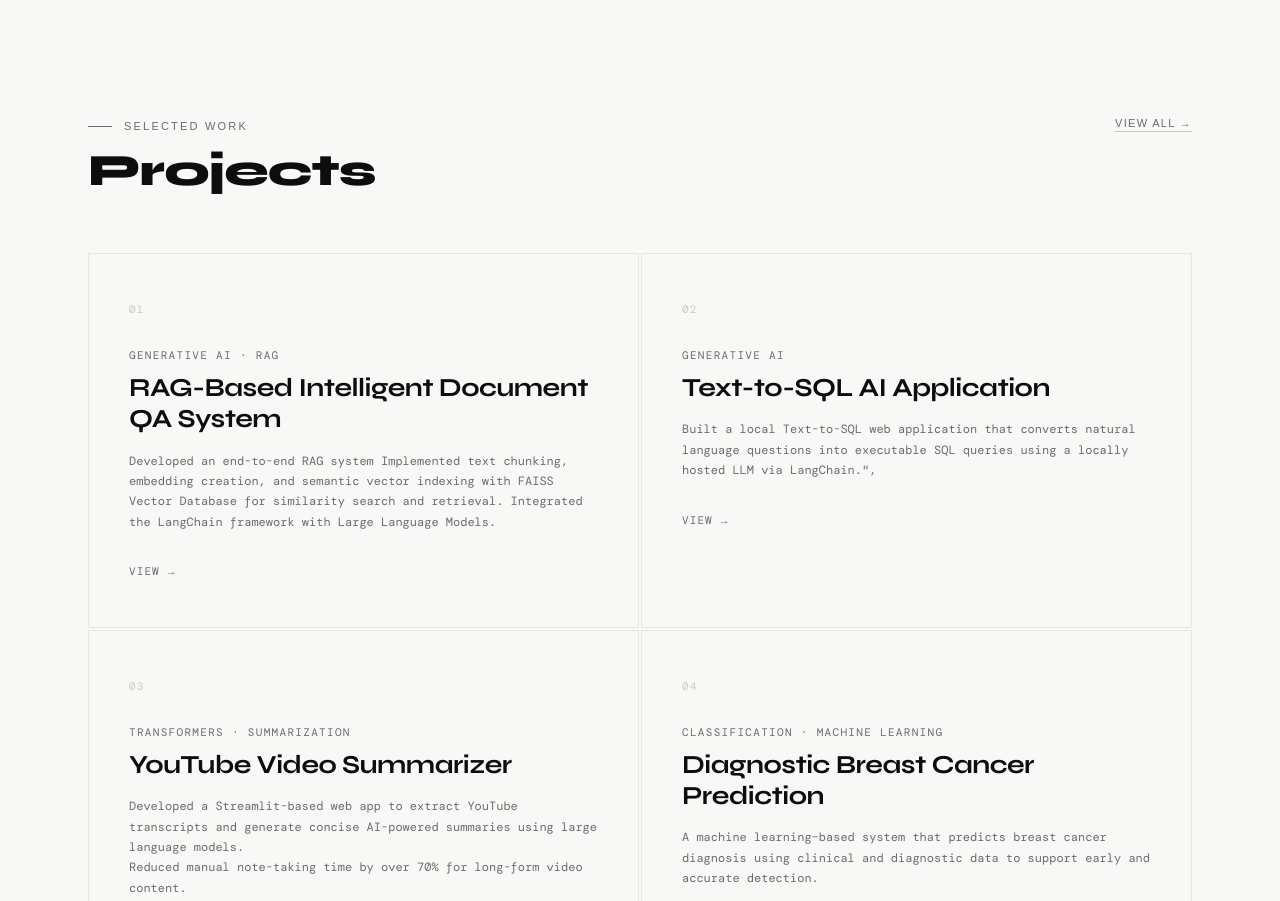
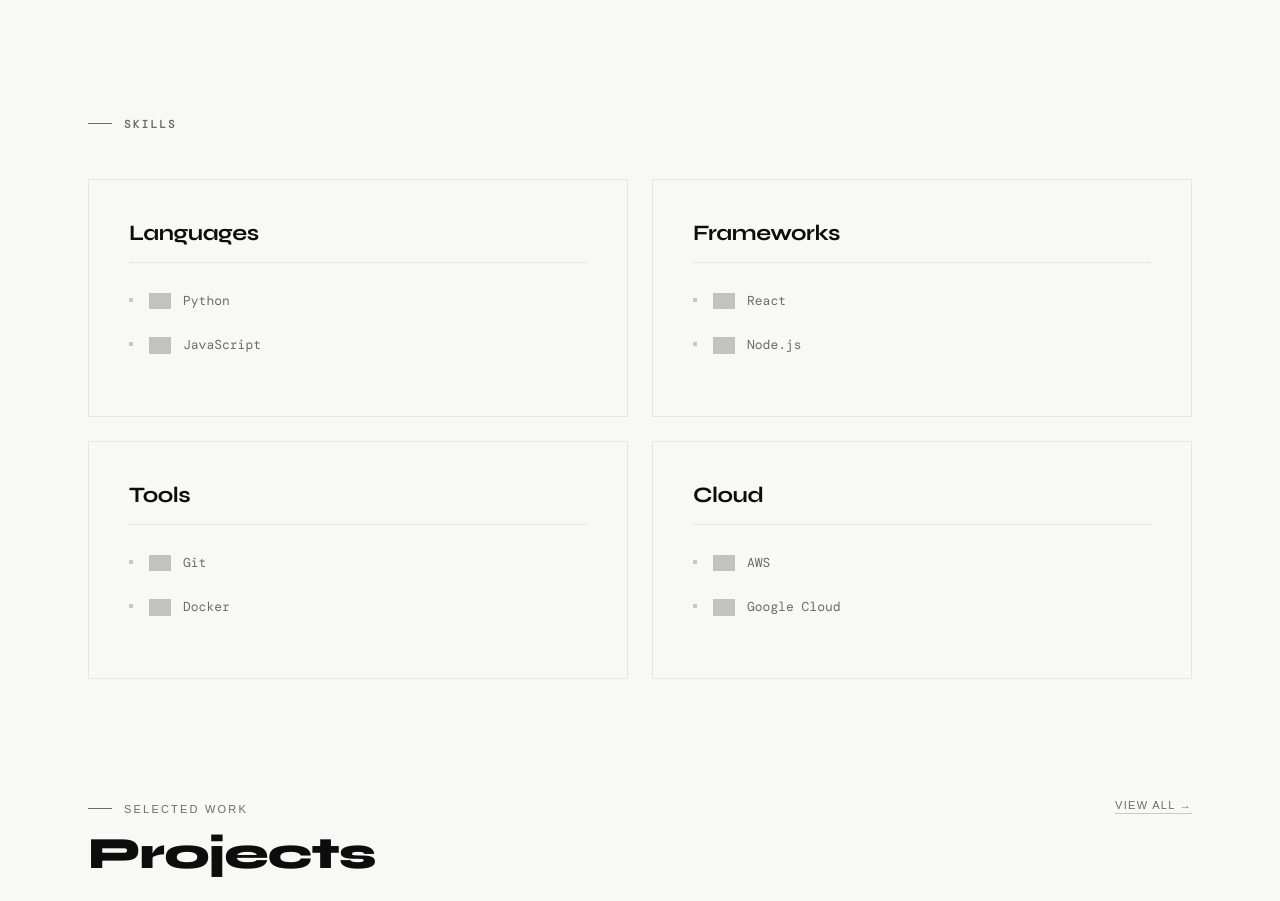
Before and after one commit to haricharnbytes/TensorFolio, a plain HTML site: page index.html in a window 1280 px wide. Shown: the part 1256-2157 px from the top of the page. Drawn offline with nearby package versions, Linux system fonts and the light colour scheme; grey boxes are pictures that could not be loaded; a web font is replaced by a local one.

Commit message:
feat: add skills section

```diff
--- a/index.html
+++ b/index.html
@@ -33,7 +33,7 @@
     <li><a href="#experience">Experience</a></li>
     <li><a href="#contact">Contact</a></li>
   </ul>
-  <button class="nav-toggle" aria-label="Menu">
+
     <span></span>
     <span></span>
   </button>
@@ -53,10 +53,7 @@
       <a href="#about" class="btn-secondary">About me</a>
     </div>
   </div>
-  <div class="scroll-hint">
-    <span>Scroll</span>
-    <div class="scroll-line"></div>
-  </div>
+
 </section>
 
 <!-- ABOUT -->
@@ -80,6 +77,69 @@
   </div>
 </section>
 
+<!-- SKILLS -->
+
+<section id="skills" class="skills-section">
+  <h2 class="skills-heading">SKILLS</h2>
+
+  <div class="skills-grid">
+    <div class="skill-card">
+      <h3 class="skill-category-title">Languages</h3>
+      <ul class="skill-list">
+        <li>
+          <img src="https://cdn.jsdelivr.net/gh/devicons/devicon/icons/python/python-original.svg" alt="Python" class="skill-icon">
+          <span>Python</span>
+        </li>
+        <li>
+          <img src="https://cdn.jsdelivr.net/gh/devicons/devicon/icons/javascript/javascript-original.svg" alt="JavaScript" class="skill-icon">
+          <span>JavaScript</span>
+        </li>
+      </ul>
+    </div>
+
+    <div class="skill-card">
+      <h3 class="skill-category-title">Frameworks</h3>
+      <ul class="skill-list">
+        <li>
+          <img src="https://cdn.jsdelivr.net/gh/devicons/devicon/icons/react/react-original.svg" alt="React" class="skill-icon">
+          <span>React</span>
+        </li>
+        <li>
+          <img src="https://cdn.jsdelivr.net/gh/devicons/devicon/icons/nodejs/nodejs-original.svg" alt="Node.js" class="skill-icon">
+          <span>Node.js</span>
+        </li>
+      </ul>
+    </div>
+
+    <div class="skill-card">
+      <h3 class="skill-category-title">Tools</h3>
+      <ul class="skill-list">
+        <li>
+          <img src="https://cdn.jsdelivr.net/gh/devicons/devicon/icons/git/git-original.svg" alt="Git" class="skill-icon">
+          <span>Git</span>
+        </li>
+        <li>
+          <img src="https://cdn.jsdelivr.net/gh/devicons/devicon/icons/docker/docker-original.svg" alt="Docker" class="skill-icon">
+          <span>Docker</span>
+        </li>
+      </ul>
+    </div>
+
+    <div class="skill-card">
+      <h3 class="skill-category-title">Cloud</h3>
+      <ul class="skill-list">
+        <li>
+          <img src="https://cdn.jsdelivr.net/gh/devicons/devicon/icons/amazonwebservices/amazonwebservices-original-wordmark.svg" alt="AWS" class="skill-icon">
+          <span>AWS</span>
+        </li>
+        <li>
+          <img src="https://cdn.jsdelivr.net/gh/devicons/devicon/icons/googlecloud/googlecloud-original.svg" alt="GCP" class="skill-icon">
+          <span>Google Cloud</span>
+        </li>
+      </ul>
+    </div>
+  </div>
+</section>
 
 <!-- PROJECTS -->
 <section id="projects">
--- a/styles.css
+++ b/styles.css
@@ -369,8 +369,132 @@
   flex: 1 1 400px;
 }
   /* SKILLS */
+/* SKILLS */
+  #skills {
+    padding: 0 48px 120px;
+    max-width: 1200px;
+    margin: 0 auto;
+  }
 
+  .skills-heading {
+    font-family: 'DM Mono', monospace;
+    font-size: 11px;
+    letter-spacing: 0.2em;
+    text-transform: uppercase;
+    color: var(--ink-muted);
+    display: flex;
+    align-items: center;
+    gap: 12px;
+    margin-bottom: 48px;
+  }
 
+  /* Creates the subtle line before the heading to match your About/Projects sections */
+  .skills-heading::before {
+    content: '';
+    display: block;
+    width: 24px; height: 1px;
+    background: var(--ink-muted);
+  }
+
+  .skills-grid {
+    display: grid;
+    grid-template-columns: repeat(2, 1fr);
+    gap: 24px; /* Space between the cards matching your sketch */
+  }
+
+  .skill-card {
+    padding: 40px;
+    border: 1px solid rgba(13,13,13,0.08); /* Matches project-card borders */
+    background: var(--bg);
+    transition: border-color 0.3s, transform 0.3s;
+  }
+
+  .skill-card:hover {
+    border-color: var(--ink);
+    transform: translateY(-4px); /* Subtle lift effect */
+  }
+
+  .skill-category-title {
+    font-size: 22px;
+    font-weight: 700;
+    letter-spacing: -0.02em;
+    color: var(--ink);
+    margin-bottom: 24px;
+    padding-bottom: 16px;
+    border-bottom: 1px solid rgba(13,13,13,0.08); /* Separator line */
+  }
+
+  .skill-list {
+    list-style: none;
+  }
+
+  .skill-list li {
+    position: relative;
+    padding-left: 20px;
+    font-family: 'DM Mono', monospace;
+    font-size: 13px;
+    line-height: 2.2;
+    color: var(--ink-muted);
+    transition: color 0.25s;
+  }
+
+  /* Custom minimal bullet points */
+  .skill-list li::before {
+    content: '';
+    position: absolute;
+    left: 0;
+    top: 11px;
+    width: 4px;
+    height: 4px;
+    background: var(--ink-faint);
+    transition: background 0.25s;
+  }
+
+  .skill-list li:hover {
+    color: var(--ink);
+  }
+
+  .skill-list li:hover::before {
+    background: var(--ink);
+  }
+
+  .skill-list {
+    list-style: none;
+    padding: 0;
+  }
+
+  .skill-list li {
+    display: flex;
+    align-items: center;
+    gap: 12px; /* Space between the logo and the text */
+    font-family: 'DM Mono', monospace;
+    font-size: 13px;
+    color: var(--ink-muted);
+    margin-bottom: 16px; /* Space between each skill */
+    transition: color 0.25s, transform 0.2s;
+    cursor: default;
+  }
+
+  /* Moves the whole skill item slightly to the right on hover */
+  .skill-list li:hover {
+    color: var(--ink);
+    transform: translateX(6px);
+  }
+
+  /* Style for the skill logos */
+  .skill-icon {
+    width: 22px;
+    height: 22px;
+    object-fit: contain;
+    /* Optional: Makes logos black/white to fit the theme, but keeps them slightly faded */
+    filter: grayscale(100%) opacity(0.6);
+    transition: filter 0.3s ease;
+  }
+
+  /* On hover, restore the logo's original color and full opacity */
+  .skill-list li:hover .skill-icon {
+    filter: grayscale(0%) opacity(1);
+  }
 
   /* PROJECTS */
   #projects {
```
Also changed, not shown: 1 other file.
